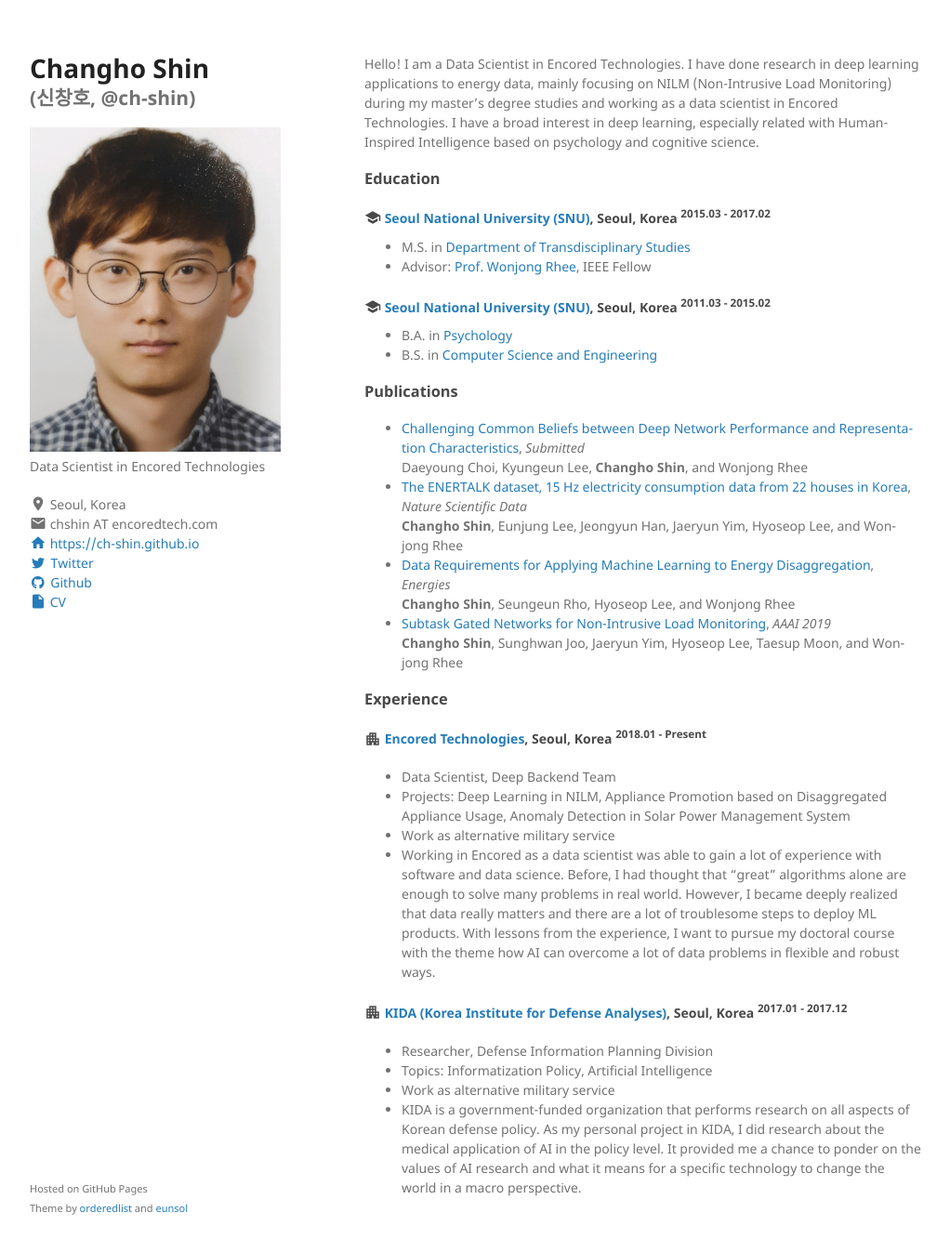
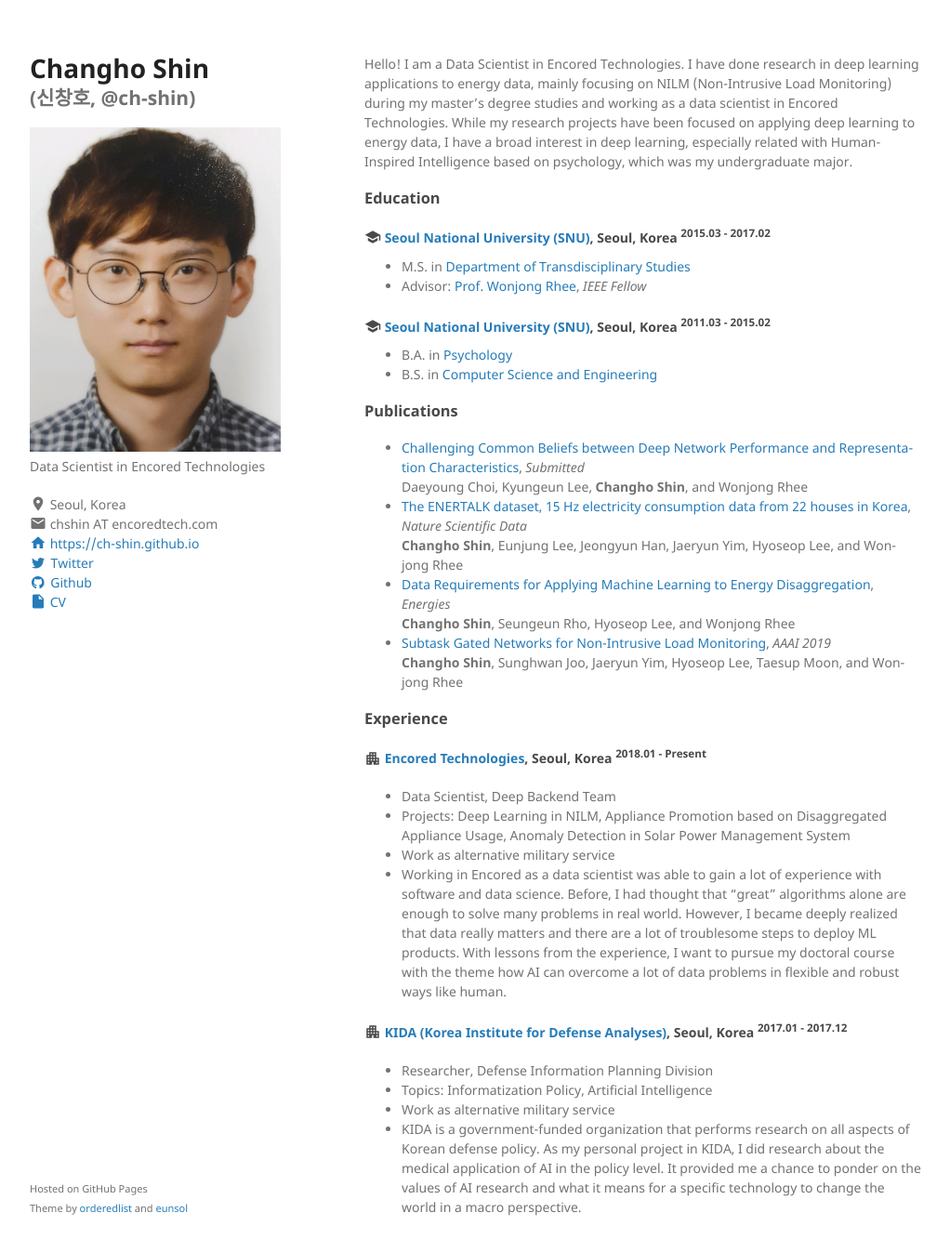
Before and after one commit to ch-shin/ch-shin.github.io, a Jekyll site: the page built from index.md, in a window 1280 px wide and 1379 px high. Shown: the top 1347 px of the window at 93% size, without its empty margins (128-1150 px from the left). Built offline with Jekyll 4.4.1, drawn with Linux system fonts in a browser that asks for light colours.

Commit message:
Revise writings

```diff
--- a/index.md
+++ b/index.md
@@ -4,7 +4,7 @@
 
 Hello!
 I am a Data Scientist in Encored Technologies.
-I have done research in deep learning applications to energy data, mainly focusing on NILM (Non-Intrusive Load Monitoring) during my master's degree studies and working as a data scientist in Encored Technologies. I have a broad interest in deep learning, especially related with Human-Inspired Intelligence based on psychology and cognitive science.
+I have done research in deep learning applications to energy data, mainly focusing on NILM (Non-Intrusive Load Monitoring) during my master's degree studies and working as a data scientist in Encored Technologies. While my research projects have been focused on applying deep learning to energy data, I have a broad interest in deep learning, especially related with Human-Inspired Intelligence based on psychology, which was my undergraduate major.
 
 ### Education
 
@@ -15,7 +15,7 @@
 </h4>
 
 - M.S. in [Department of Transdisciplinary Studies]
-- Advisor: [Prof. Wonjong Rhee](http://adsl.snu.ac.kr/?p=13209), IEEE Fellow
+- Advisor: [Prof. Wonjong Rhee](http://adsl.snu.ac.kr/?p=13209), _IEEE Fellow_
 
 [Department of Transdisciplinary Studies]: http://convergence.snu.ac.kr/main/%ea%b5%90%ec%9c%a1-%eb%94%94%ec%a7%80%ed%84%b8%ec%a0%95%eb%b3%b4%ec%9c%b5%ed%95%a9-%ec%a0%84%ea%b3%b5%ec%86%8c%ea%b0%9c-copy?lang=en
 
@@ -55,7 +55,7 @@
 - Data Scientist, Deep Backend Team
 - Projects: Deep Learning in NILM, Appliance Promotion based on Disaggregated Appliance Usage, Anomaly Detection in Solar Power Management System
 - Work as alternative military service
-- Working in Encored as a data scientist was able to gain a lot of experience with software and data science. Before, I had thought that "great" algorithms alone are enough to solve many problems in real world. However, I became deeply realized that data really matters and there are a lot of troublesome steps to deploy ML products. With lessons from the experience, I want to pursue my doctoral course with the theme how AI can  overcome a lot of data problems in flexible and robust ways.
+- Working in Encored as a data scientist was able to gain a lot of experience with software and data science. Before, I had thought that "great" algorithms alone are enough to solve many problems in real world. However, I became deeply realized that data really matters and there are a lot of troublesome steps to deploy ML products. With lessons from the experience, I want to pursue my doctoral course with the theme how AI can  overcome a lot of data problems in flexible and robust ways like human.
 
 <h4 class="experience">
   <i class="material-icons md-18">apartment</i>
```
